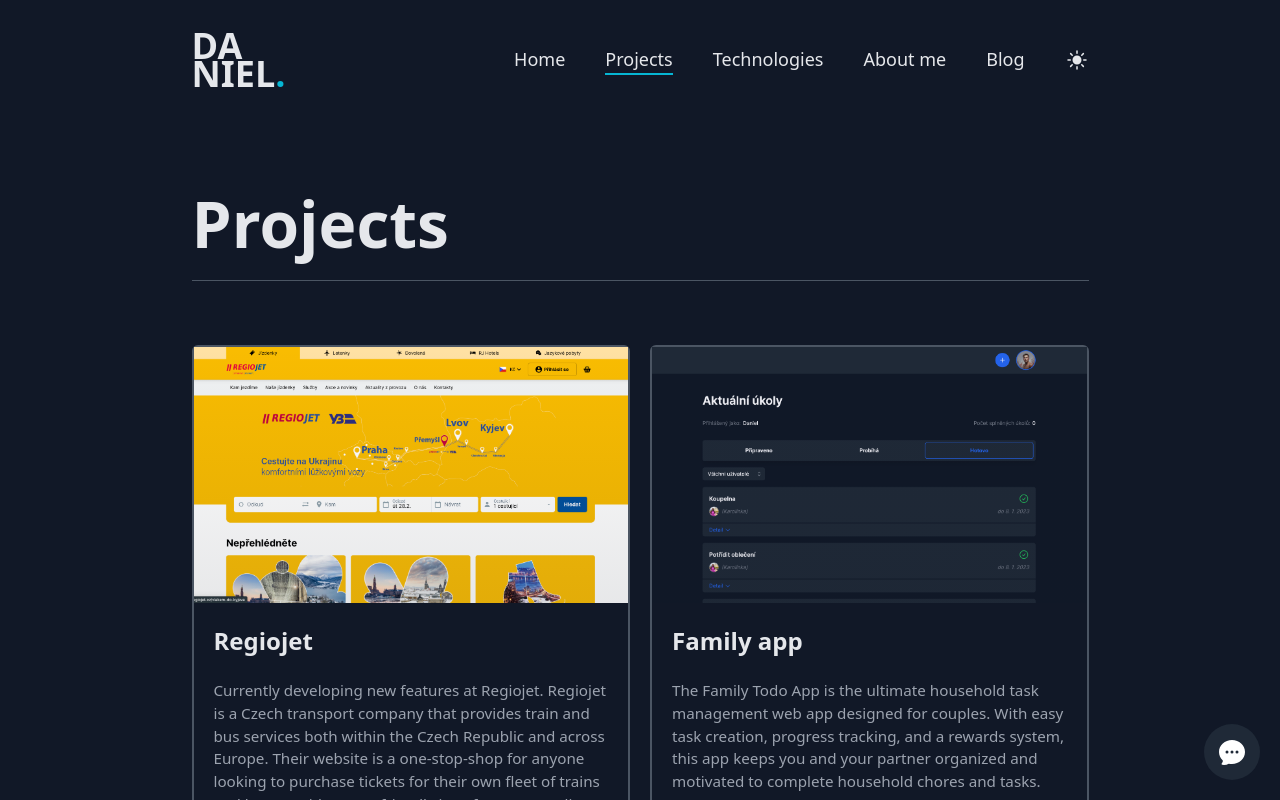
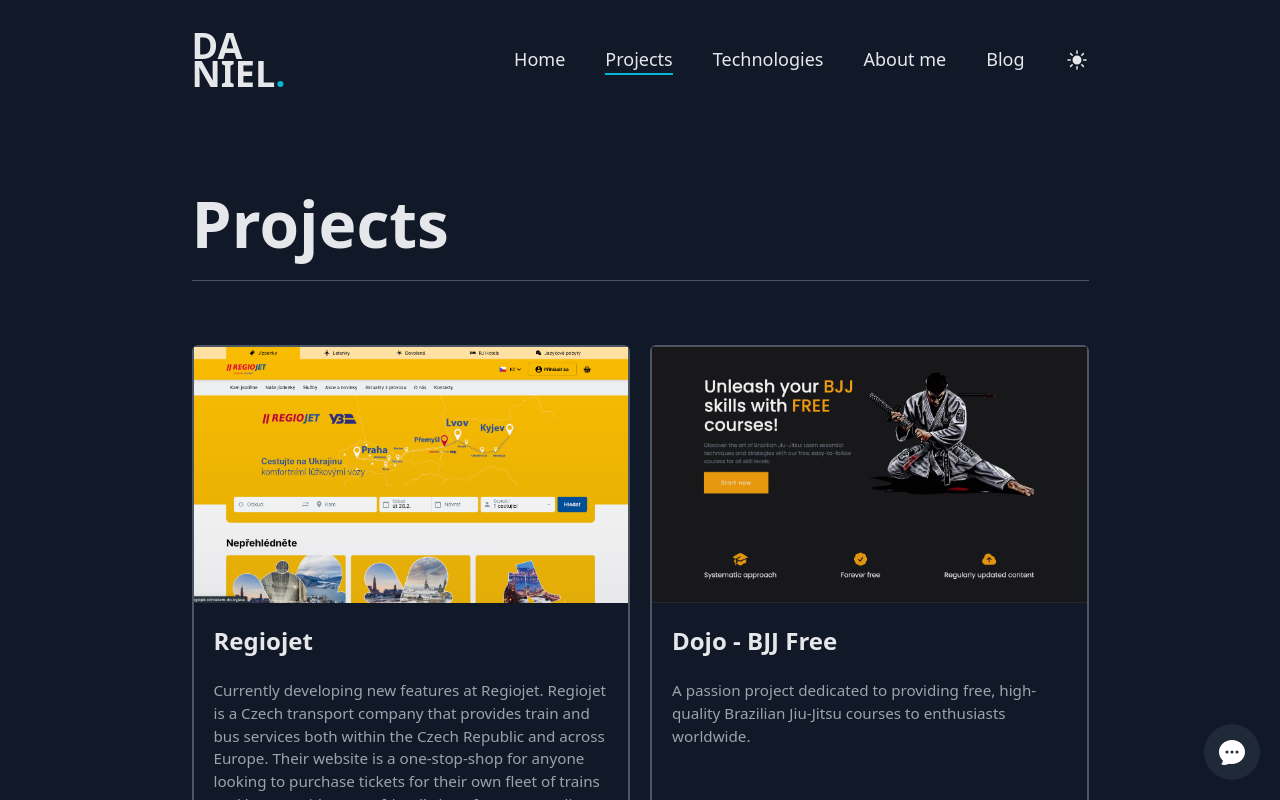
Before and after one commit to dvenomb98/danielbilek, a Next.js app: page /projects in a window 1280 px wide. Shown: the top 800 px of the page. Built offline with nearby package versions, Linux system fonts and the light colour scheme.

Commit message:
added new project

```diff
--- a/data/projects/allProjects.ts
+++ b/data/projects/allProjects.ts
@@ -6,6 +6,14 @@
     website: 'https://regiojet.com',
     github: '',
     image: '/images/regiojet.png',
+  },
+  {
+    title: 'Dojo - BJJ Free',
+    description:
+      'A passion project dedicated to providing free, high-quality Brazilian Jiu-Jitsu courses to enthusiasts worldwide. ',
+    website: 'https://dojo-beryl.vercel.app',
+    github: 'https://github.com/dvenomb98/frontend',
+    image: '/images/dojo.webp',
   },
   {
     title: 'Family app',
--- a/pages/_app.tsx
+++ b/pages/_app.tsx
@@ -25,7 +25,7 @@
         {!isMobile && <Messenger isOpen={isOpen} toggle={toggle} />}
         <Footer />
       </ThemeProvider>
-      <Analytics />
+      <Analytics mode="development" />
     </>
   );
 }
```
Also changed, not shown: public/images/dojo.webp (added), public/images/michal-svatby.png (deleted).
